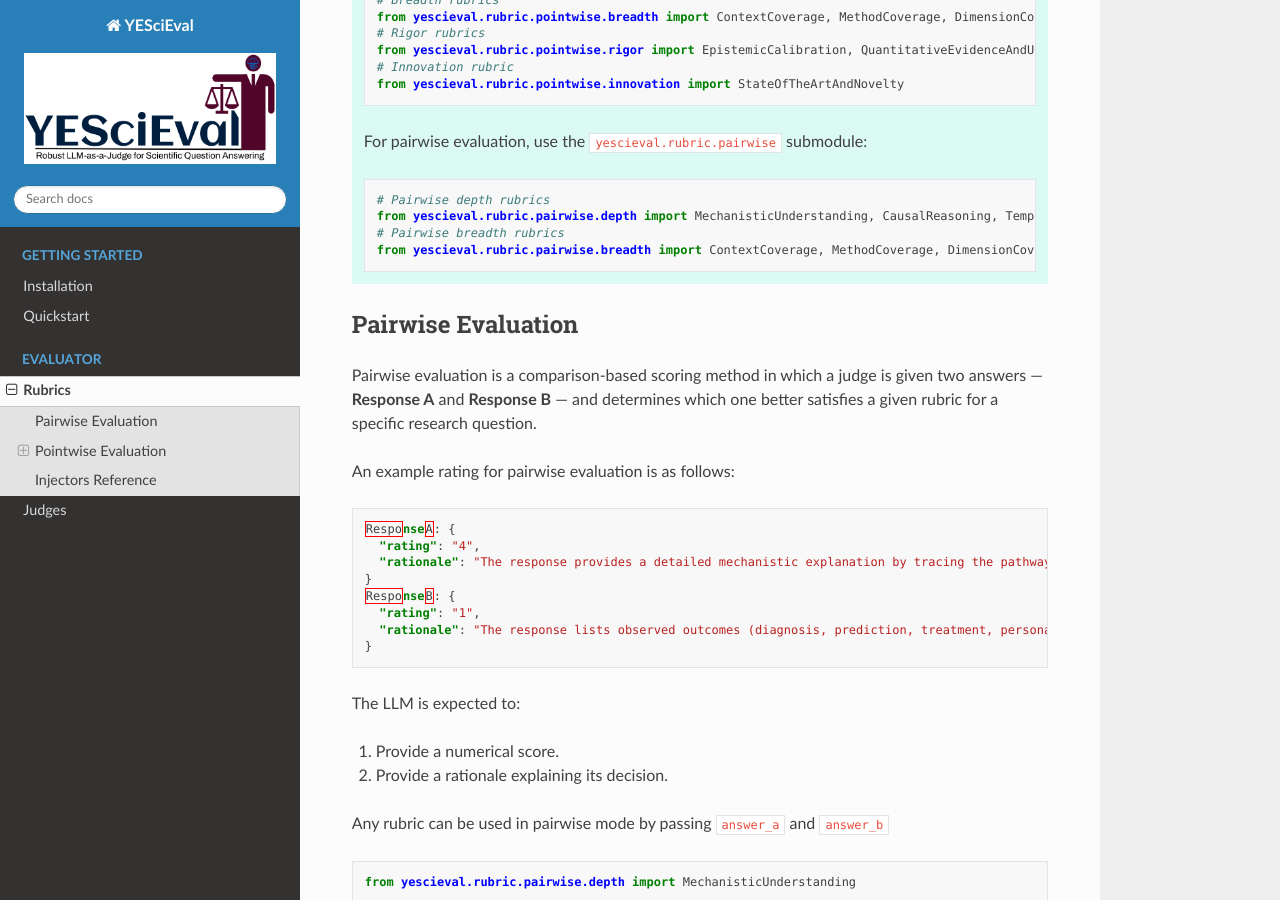
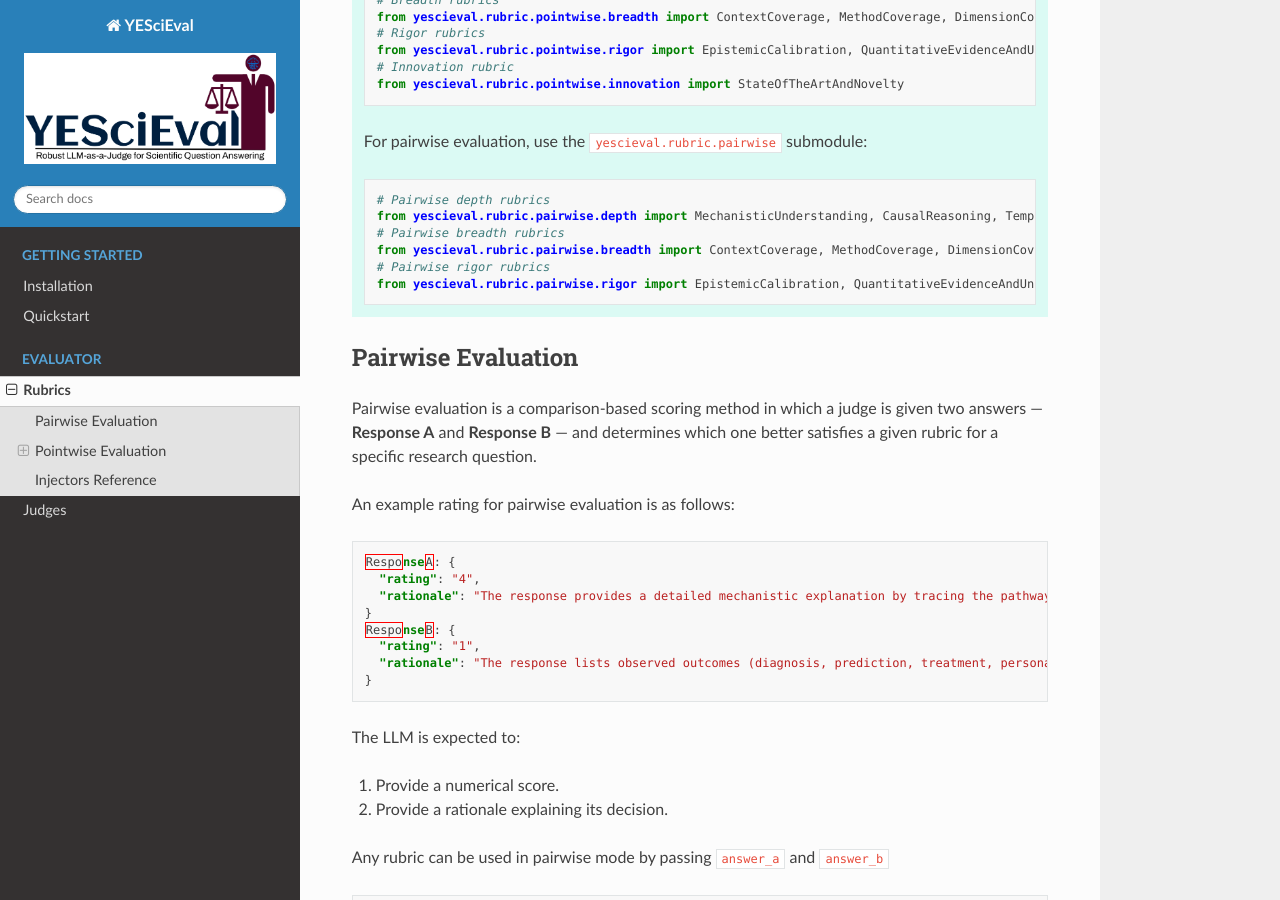
Before and after one commit to sciknoworg/YESciEval, a Sphinx documentation site: the page built from docs/source/rubrics.rst, in a window 1280 px wide and 900 px high, scrolled down 705 px. Built offline with Sphinx 7.4.7 and the Read the Docs theme 3.1.0, drawn with Linux system fonts in a browser that asks for light colours; pages that are not in the unit, such as notebooks, are missing from menus; some of the changed text lies outside the part shown.

Commit message:
📝 added the rubrics from the dimension - rigor to the documentation

```diff
--- a/docs/source/rubrics.rst
+++ b/docs/source/rubrics.rst
@@ -43,6 +43,8 @@ Each rubric can be used in two ways:
         from yescieval.rubric.pairwise.depth import MechanisticUnderstanding, CausalReasoning, TemporalPrecision
         # Pairwise breadth rubrics
         from yescieval.rubric.pairwise.breadth import ContextCoverage, MethodCoverage, DimensionCoverage, ScaleCoverage, ScopeCoverage
+        # Pairwise rigor rubrics
+        from yescieval.rubric.pairwise.rigor import EpistemicCalibration, QuantitativeEvidenceAndUncertainty, ExplicitUncertainty
 
 
 Pairwise Evaluation
@@ -365,13 +367,25 @@ Assesses the evidentiary and methodological integrity of the synthesis.
        like "unknown," "limited evidence," or "unclear"?
 
 
-.. tab:: Basic usage
+.. tab:: Pointwise usage
 
   .. code-block:: python
 
      from yescieval.rubric.pointwise.rigor import EpistemicCalibration
 
      rubric      = EpistemicCalibration(papers=papers, question=question, answer=answer)
+     instruction = rubric.instruct()
+
+     print(instruction)
+     print(rubric.name)
+
+.. tab:: Pairwise Usage
+
+  .. code-block:: python
+
+     from yescieval.rubric.pairwise.rigor import EpistemicCalibration
+
+     rubric      = EpistemicCalibration(papers=papers, question=question, answer_a=answer_a, answer_b=answer_b)
      instruction = rubric.instruct()
 
      print(instruction)
```
